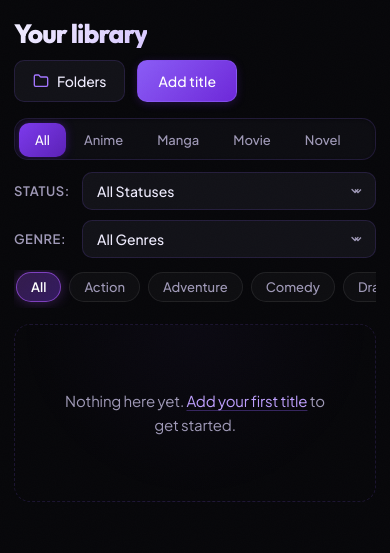
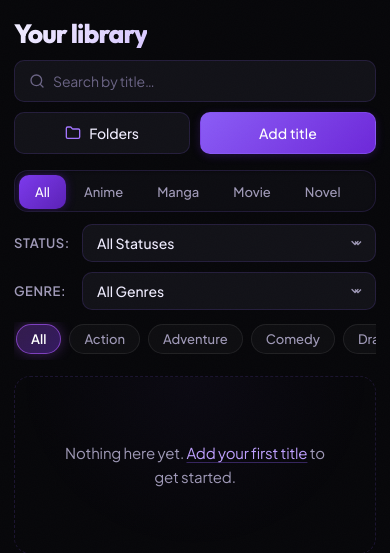
Before and after one commit to venzblanz/ReNote, a Django app: page /library/ in a window 390 px wide. Shown: the part 122-675 px from the top of the page. Run offline with Django 5.2, Linux system fonts and the light colour scheme; the visitor is signed in with stand-in values (Sample User, id 1); data comes from the database, SQL or seed files in the repository; data that the repository does not hold is empty.

Commit message:
feat(library): add search to easily search for specific titles

```diff
--- a/static/css/library/library.css
+++ b/static/css/library/library.css
@@ -13,6 +13,84 @@
   display: flex;
   align-items: center;
   gap: 12px;
+}
+.library-search-bar {
+  position: relative;
+  display: flex;
+  align-items: center;
+  width: 230px;
+  height: 42px;
+  border-radius: var(--r-2);
+  background: var(--s2);
+  border: 1px solid var(--line-2);
+  transition:
+    background-color var(--t-micro) var(--ease),
+    border-color var(--t-fast) var(--ease),
+    box-shadow var(--t-fast) var(--ease),
+    width var(--t-fast) var(--ease);
+}
+.library-search-bar:hover {
+  background: var(--s3);
+  border-color: var(--accent-border);
+}
+.library-search-bar:focus-within {
+  background: var(--s3);
+  border-color: var(--accent);
+  box-shadow: 0 0 0 3px var(--accent-glow), 0 0 16px var(--accent-glow-sm);
+  width: 270px;
+}
+.library-search-icon {
+  position: absolute;
+  left: 14px;
+  color: var(--faint);
+  pointer-events: none;
+  flex-shrink: 0;
+  transition: color var(--t-micro) var(--ease);
+}
+.library-search-bar:focus-within .library-search-icon {
+  color: var(--p-300);
+}
+.library-search-input {
+  width: 100%;
+  height: 100%;
+  padding: 0 32px 0 38px;
+  border: none;
+  background: transparent;
+  color: var(--text);
+  font-family: var(--font-body);
+  font-size: 0.875rem;
+  letter-spacing: -0.01em;
+}
+.library-search-input:focus {
+  outline: none;
+}
+.library-search-input::placeholder {
+  color: var(--faint);
+}
+.library-search-clear {
+  position: absolute;
+  right: 10px;
+  display: flex;
+  align-items: center;
+  justify-content: center;
+  width: 20px;
+  height: 20px;
+  border-radius: 50%;
+  border: none;
+  background: var(--s4);
+  color: var(--dim);
+  font-size: 0.75rem;
+  cursor: pointer;
+  padding: 0;
+  transition: background var(--t-fast) var(--ease), color var(--t-fast) var(--ease), transform var(--t-micro) var(--ease-spring);
+}
+.library-search-clear:hover {
+  background: var(--p-700);
+  color: #fff;
+  transform: scale(1.1);
+}
+.library-search-clear[hidden] {
+  display: none !important;
 }
 .btn-folders {
   display: inline-flex;
@@ -326,6 +404,24 @@
     flex-wrap: wrap;
     gap: 12px;
   }
+  .library-header-actions {
+    display: grid;
+    grid-template-columns: 1fr 1fr;
+    gap: 10px;
+    width: 100%;
+  }
+  .library-search-bar {
+    grid-column: 1 / -1;
+    width: 100%;
+  }
+  .library-search-bar:focus-within {
+    width: 100%;
+  }
+  .btn-folders,
+  .library-header-actions .btn-auth {
+    width: 100%;
+    justify-content: center;
+  }
   .page-title {
     font-size: 1.65rem;
   }
--- a/static/js/library/library.js
+++ b/static/js/library/library.js
@@ -40,6 +40,8 @@ document.addEventListener("click", (e) => {
   const genreChipsRow = document.getElementById("genreChipsRow");
   const noMatchState = document.getElementById("noMatchState");
   const mediaGenresDataEl = document.getElementById("mediaGenresData");
+  const librarySearchInput = document.getElementById("librarySearchInput");
+  const librarySearchClearBtn = document.getElementById("librarySearchClearBtn");
 
   if (!filterTabs || !libraryGrid) return;
 
@@ -83,12 +85,18 @@ document.addEventListener("click", (e) => {
   let currentType = "all";
   let currentGenre = "all";
   let currentStatus = "all";
+  let currentSearch = "";
+
+  function normalizeSearch(str) {
+    return (str || "").toLowerCase().replace(/[^a-z0-9]/g, "");
+  }
 
   function buildLibraryReturnUrl() {
     const params = new URLSearchParams();
     if (currentType && currentType !== "all") params.set("tab", currentType);
     if (currentStatus && currentStatus !== "all") params.set("status", currentStatus);
     if (currentGenre && currentGenre !== "all") params.set("genre", currentGenre);
+    if (currentSearch && currentSearch.trim()) params.set("q", currentSearch.trim());
     const query = params.toString();
     const basePath = window.location.pathname || "/library/";
     return query ? `${basePath}?${query}` : basePath;
@@ -98,7 +106,7 @@ document.addEventListener("click", (e) => {
     const returnUrl = buildLibraryReturnUrl();
     if (window.history && typeof window.history.replaceState === "function") {
       window.history.replaceState(
-        { tab: currentType, status: currentStatus, genre: currentGenre },
+        { tab: currentType, status: currentStatus, genre: currentGenre, q: currentSearch },
         "",
         returnUrl
       );
@@ -216,11 +224,15 @@ document.addEventListener("click", (e) => {
   function applyFilters() {
     const cards = libraryGrid.querySelectorAll(".media-card");
     let matchCount = 0;
+    const query = currentSearch.trim().toLowerCase();
+    const queryClean = normalizeSearch(query);
 
     cards.forEach((card) => {
       const cardType = (card.dataset.type || "").toLowerCase().trim();
       const cardStatus = (card.dataset.status || "").toLowerCase().trim();
       const cardGenresRaw = (card.dataset.genres || "").toLowerCase();
+      const cardTitle = (card.dataset.title || card.querySelector(".card-title")?.textContent || "").toLowerCase().trim();
+      const cardTitleClean = normalizeSearch(cardTitle);
 
       const cardGenres = cardGenresRaw
         .split(",")
@@ -232,17 +244,41 @@ document.addEventListener("click", (e) => {
       const genreMatches =
         currentGenre === "all" ||
         cardGenres.some((cg) => cg === currentGenre || cg.includes(currentGenre) || currentGenre.includes(cg));
+      const searchMatches = !query || cardTitle.includes(query) || cardTitleClean.includes(queryClean);
 
-      const isVisible = typeMatches && statusMatches && genreMatches;
+      const isVisible = typeMatches && statusMatches && genreMatches && searchMatches;
       card.style.display = isVisible ? "" : "none";
       if (isVisible) matchCount++;
     });
 
     if (noMatchState) {
-      noMatchState.style.display = matchCount === 0 && cards.length > 0 ? "block" : "none";
+      if (matchCount === 0 && cards.length > 0) {
+        if (query) {
+          noMatchState.textContent = `No titles found matching "${currentSearch.trim()}".`;
+        } else {
+          noMatchState.textContent = "No titles found matching the selected filters.";
+        }
+        noMatchState.style.display = "block";
+      } else {
+        noMatchState.style.display = "none";
+      }
     }
 
     syncUrlAndCardLinks();
+  }
+
+  function setLibrarySearch(searchVal) {
+    currentSearch = searchVal || "";
+
+    if (librarySearchInput && librarySearchInput.value !== currentSearch) {
+      librarySearchInput.value = currentSearch;
+    }
+
+    if (librarySearchClearBtn) {
+      librarySearchClearBtn.hidden = !currentSearch.trim();
+    }
+
+    applyFilters();
   }
 
   function setLibraryTab(typeVal) {
@@ -282,6 +318,31 @@ document.addEventListener("click", (e) => {
     }
 
     applyFilters();
+  }
+
+  if (librarySearchInput) {
+    librarySearchInput.addEventListener("input", () => {
+      currentSearch = librarySearchInput.value;
+      if (librarySearchClearBtn) {
+        librarySearchClearBtn.hidden = !currentSearch.trim();
+      }
+      applyFilters();
+    });
+
+    librarySearchInput.addEventListener("keydown", (e) => {
+      if (e.key === "Escape") {
+        setLibrarySearch("");
+      }
+    });
+  }
+
+  if (librarySearchClearBtn) {
+    librarySearchClearBtn.addEventListener("click", () => {
+      setLibrarySearch("");
+      if (librarySearchInput) {
+        librarySearchInput.focus();
+      }
+    });
   }
 
   filterTabs.addEventListener("click", (e) => {
@@ -325,6 +386,7 @@ document.addEventListener("click", (e) => {
   const initialTab = urlParams.get("tab") || urlParams.get("type") || urlParams.get("filter") || window.location.hash.replace("#", "");
   const initialGenre = urlParams.get("genre");
   const initialStatus = urlParams.get("status");
+  const initialSearch = urlParams.get("q") || "";
 
   if (initialTab) {
     setLibraryTab(initialTab);
@@ -335,7 +397,10 @@ document.addEventListener("click", (e) => {
   if (initialGenre) {
     setLibraryGenre(initialGenre);
   }
-  if (!initialTab && !initialStatus && !initialGenre) {
+  if (initialSearch) {
+    setLibrarySearch(initialSearch);
+  }
+  if (!initialTab && !initialStatus && !initialGenre && !initialSearch) {
     syncUrlAndCardLinks();
   }
 
--- a/templates/library/library.html
+++ b/templates/library/library.html
@@ -59,6 +59,19 @@
   <div class="library-header">
     <h1 class="page-title">Your library</h1>
     <div class="library-header-actions">
+      <div class="library-search-bar" id="librarySearchBar">
+        <svg class="library-search-icon" width="16" height="16" viewBox="0 0 24 24" fill="none" stroke="currentColor" stroke-width="2" stroke-linecap="round" stroke-linejoin="round">
+          <circle cx="11" cy="11" r="8"></circle>
+          <line x1="21" y1="21" x2="16.65" y2="16.65"></line>
+        </svg>
+        <input type="text"
+               id="librarySearchInput"
+               class="library-search-input"
+               placeholder="Search by title…"
+               aria-label="Search titles in library"
+               autocomplete="off">
+        <button type="button" class="library-search-clear" id="librarySearchClearBtn" aria-label="Clear search" hidden>✕</button>
+      </div>
       <a href="{% url 'library:folder_list' %}" class="btn-folders" title="Manage your folders">
         <svg class="btn-folders-icon" width="16" height="16" viewBox="0 0 24 24" fill="none" stroke="currentColor" stroke-width="2" stroke-linecap="round" stroke-linejoin="round">
           <path d="M4 20h16a2 2 0 0 0 2-2V8a2 2 0 0 0-2-2h-7.93a2 2 0 0 1-1.66-.9l-.82-1.2A2 2 0 0 0 7.93 3H4a2 2 0 0 0-2 2v13c0 1.1.9 2 2 2Z"></path>
@@ -122,7 +135,7 @@
     <div id="noMatchState" class="empty-state" style="display: none;">No titles found matching the selected filters.</div>
     <div class="library-grid" id="libraryGrid">
       {% for log in logs %}
-        <div class="media-card" data-type="{{ log.media.media_type|lower }}" data-status="{{ log.status|lower }}" data-genres="{% if log.media.genre %}{% for g in log.media.genre %}{{ g|lower }},{% endfor %}{% endif %}">
+        <div class="media-card" data-title="{{ log.media.media_title|lower }}" data-type="{{ log.media.media_type|lower }}" data-status="{{ log.status|lower }}" data-genres="{% if log.media.genre %}{% for g in log.media.genre %}{{ g|lower }},{% endfor %}{% endif %}">
           <a href="{% url 'library:detail' log.media.id %}" class="cover card-cover-link" title="View details for {{ log.media.media_title }}">
             {% if log.media.media_image %}
               <img src="{{ log.media.media_image }}" alt="{{ log.media.media_title }}" onerror="this.onerror=null; this.src='{% static 'images/moon.png' %}';">
```
